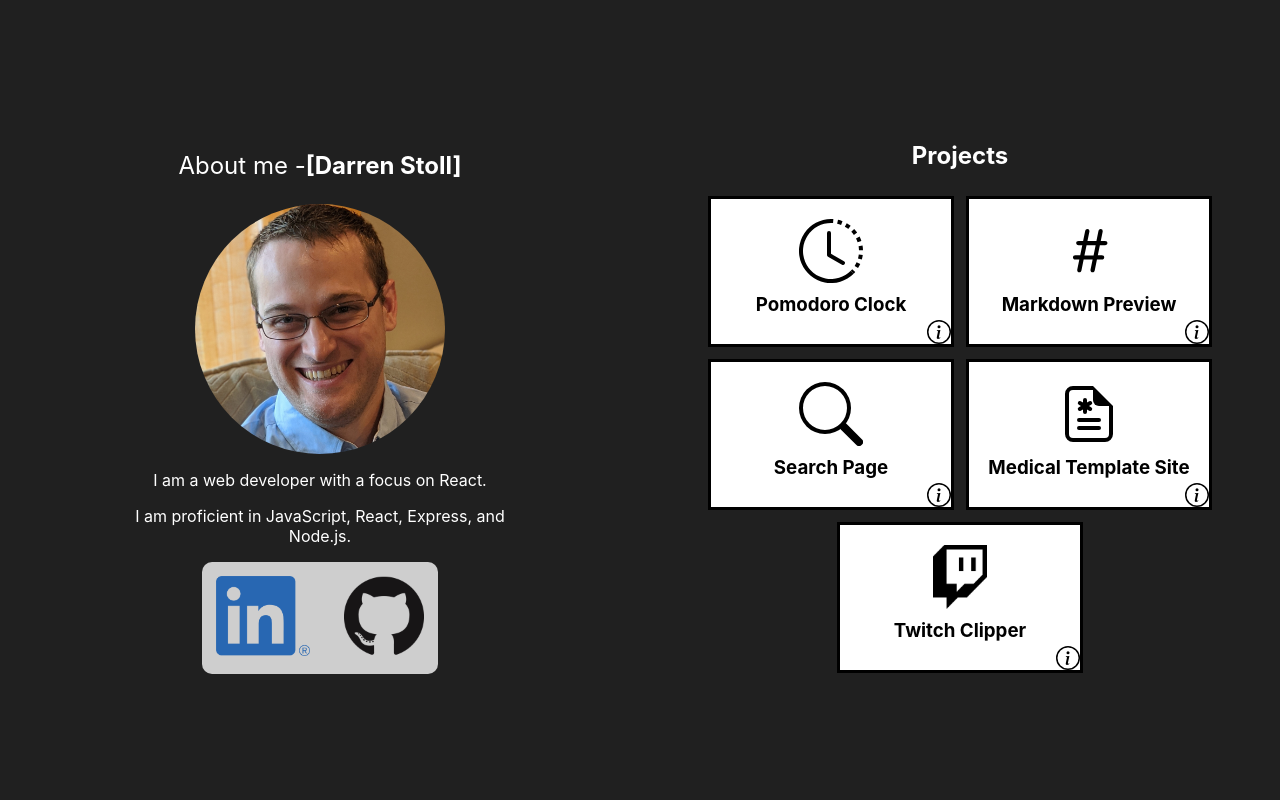
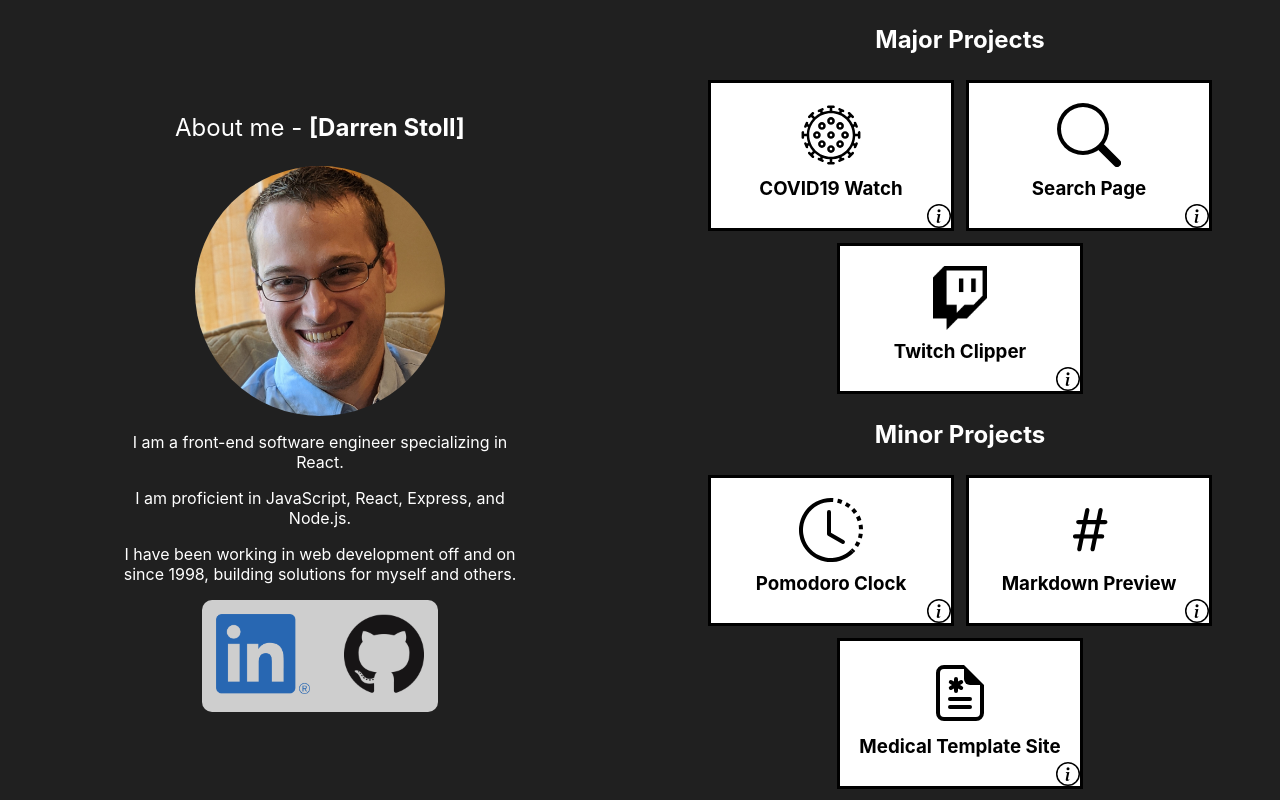
Before and after one commit to dstollbyu/web-stuff, a React (Create React App) app: page / in a window 1280 px wide. Built offline with nearby package versions, Linux system fonts and the light colour scheme.

Commit message:
Added my latest project (jlc COVID-19 Watch site) to the list and updated personal details on front page.

```diff
--- a/src/components/MainPage.js
+++ b/src/components/MainPage.js
@@ -1,11 +1,11 @@
 import React from 'react';
-// import Navbar from './Navbar.js';
 import linkedinLogo from '../images/LI-In-Bug.png';
 import githubLogo from '../images/GitHub-Mark-120px-plus.png';
 import ProjectTile from './projectTile.js';
 
 import profilePic from '../images/personPhotoZoomed.jpg';
 import twitchLogo from '../images/TwitchGlitchBlackOps.png';
+import covidIcon from '../images/covidIcon.svg';
 
 
 const MainPage = () => {
@@ -35,17 +35,23 @@
     info: <><p><b>!!UNDER CONSTRUCTION!!</b></p><p>This is a page that connect to Twitch.tv's API and retrieves 20 clips per request based on the username entered.</p><p>For this site, I used the following:</p><ul><li>React</li><li>Axios (for REST API)</li></ul></>
   }
 
+  const covidValues = {
+    svg: <img src={covidIcon} height="64" alt="" />,
+    info: <><p><b>!!UNDER CONSTRUCTION!!</b></p><p>I built this page at the request of a client who wants to display various data for COVID-19 in the United States, including mortality and infection rates.</p><p>For this site, I used the following:</p><ul><li>React</li><li>Axios (for content retrieval)</li><li>react-usa-map (for the interactive map)</li></ul></>
+  }
+
   return (
     <div style={{backgroundColor:'#202020'}}>
 
       <main className="main">
         {/* Welcome begin */}
         <section id="welcome-section" name="welcome-section">
-          <p style={{fontSize: '24px'}}>About me -<b>[Darren Stoll]</b></p>
+          <p style={{fontSize: '24px'}}>About me - <b>[Darren Stoll]</b></p>
           <img className="profilePic" src={profilePic} alt="" />
           <div className="welcomeDescription">
-            <p>I am a web developer with a focus on React.</p>
+            <p>I am a front-end software engineer specializing in React.</p>
             <p>I am proficient in JavaScript, React, Express, and Node.js.</p>
+            <p>I have been working in web development off and on since 1998, building solutions for myself and others.</p>
           </div>
           {/* Putting links here in buttons to various resources about myself */}
           <div id="links">
@@ -57,13 +63,17 @@
         {/* Welcome end */}
         {/* Projects begin */}
         <section id="project-section" className="hidden" name="project-section">
-          <h2>Projects</h2>
+          <h2>Major Projects</h2>
+          <div id="projects" name="projects">
+            <ProjectTile name="COVID19 Watch" icon={covidValues.svg} link="https://jlc42.github.io/" target="covidModal" info={covidValues.info} />
+            <ProjectTile name="Search Page" icon={searchValues.svg} link="/SearchPage" target="searchModal" info={searchValues.info} />
+            <ProjectTile name="Twitch Clipper" icon={clipValues.svg} link="/TwitchClipper" target="clipModal" info={clipValues.info} />
+          </div>
+          <h2>Minor Projects</h2>
           <div id="projects" name="projects">
             <ProjectTile name="Pomodoro Clock" icon={pomoValues.svg} link="/PomodoroClock" target="pomoModal" info={pomoValues.info} />
             <ProjectTile name="Markdown Preview" icon={markValues.svg} link="/MarkdownPreview" target="markModal" info={markValues.info} />
-            <ProjectTile name="Search Page" icon={searchValues.svg} link="/SearchPage" target="searchModal" info={searchValues.info} />
             <ProjectTile name="Medical Template Site" icon={medValues.svg} link="/MedOfficeTemplate" target="medModal" info={medValues.info} />
-            <ProjectTile name="Twitch Clipper" icon={clipValues.svg} link="/TwitchClipper" target="clipModal" info={clipValues.info} />
           </div>
         </section>
         {/* Projects end */}
--- a/src/components/projectTile.js
+++ b/src/components/projectTile.js
@@ -5,8 +5,31 @@
 const ProjectTile = ({ name, icon, link, target, info }) => {
   const [modal, setModal] = React.useState(false);
 
+  // Boolean that returns true if the link is external
+  const externalLink = link.match(/^http/);
+
   return (
     <>
+      {externalLink ? (
+        <div className="projectTile">
+          {/* wrap the anchor tag around the div so that most of the tile can be highlighted to work as a link */}
+          <a href={link} target="_blank" rel="noopener noreferrer">
+            <div className="projectLink">
+                {/* Create image from svg and path */}
+                {icon}
+                <h3>{name}</h3>
+            </div>
+          </a>
+          <div className="bottomBarOfProjectTile">
+            <span style={{width: '100%'}}><a href={link} target="_blank" rel="noopener noreferrer"><div style={{height: '100%'}}>&nbsp;</div></a></span>
+            <div className="projectInfo" onClick={() => {setModal(!modal)}}>
+              <InfoIcon target={target} />
+            </div>
+            {/* https://www.digitalocean.com/community/tutorials/react-modal-component for modals in react */}
+            <Modal show={modal} handleClose={() => setModal(!modal)} info={info} name={name} />
+          </div>
+        </div>
+      ) : (
         <div className="projectTile">
           {/* wrap the anchor tag around the div so that most of the tile can be highlighted to work as a link */}
           <Link to={link}>
@@ -25,6 +48,7 @@
             <Modal show={modal} handleClose={() => setModal(!modal)} info={info} name={name} />
           </div>
         </div>
+      )}
     </>
   )
 
```
Also changed, not shown: src/images/covidIcon.svg (added). Lines whose indentation alone changed are shown as unchanged.
